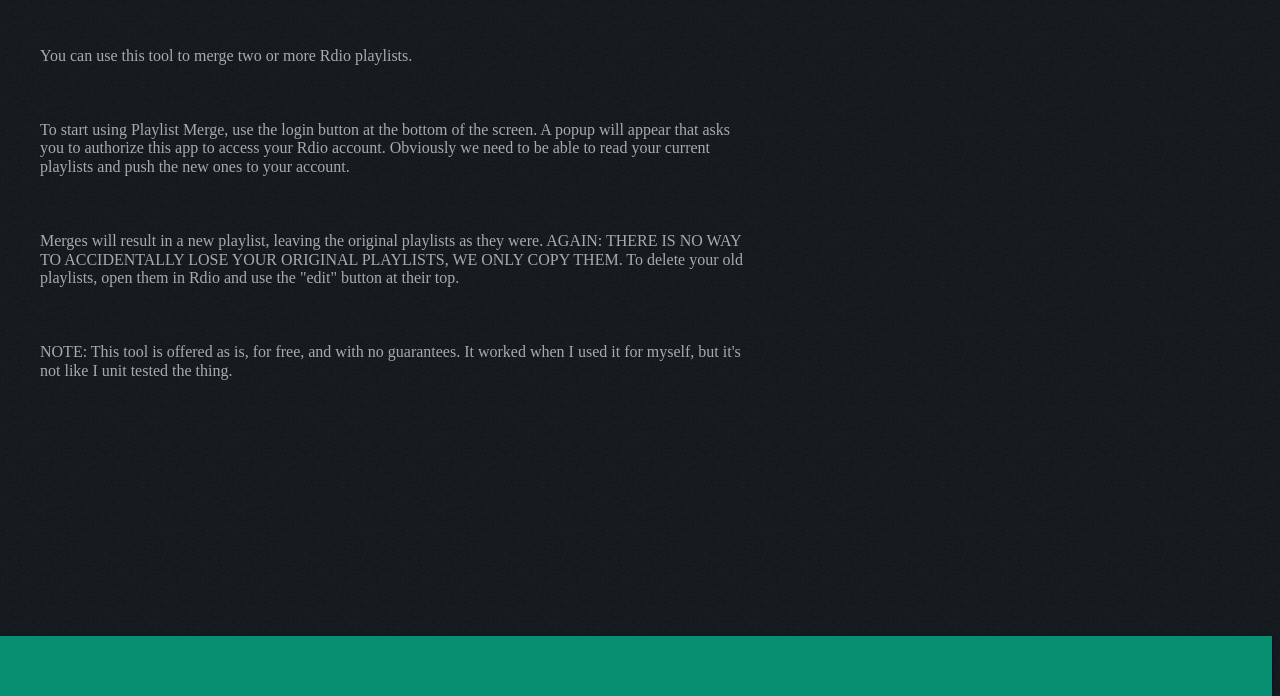
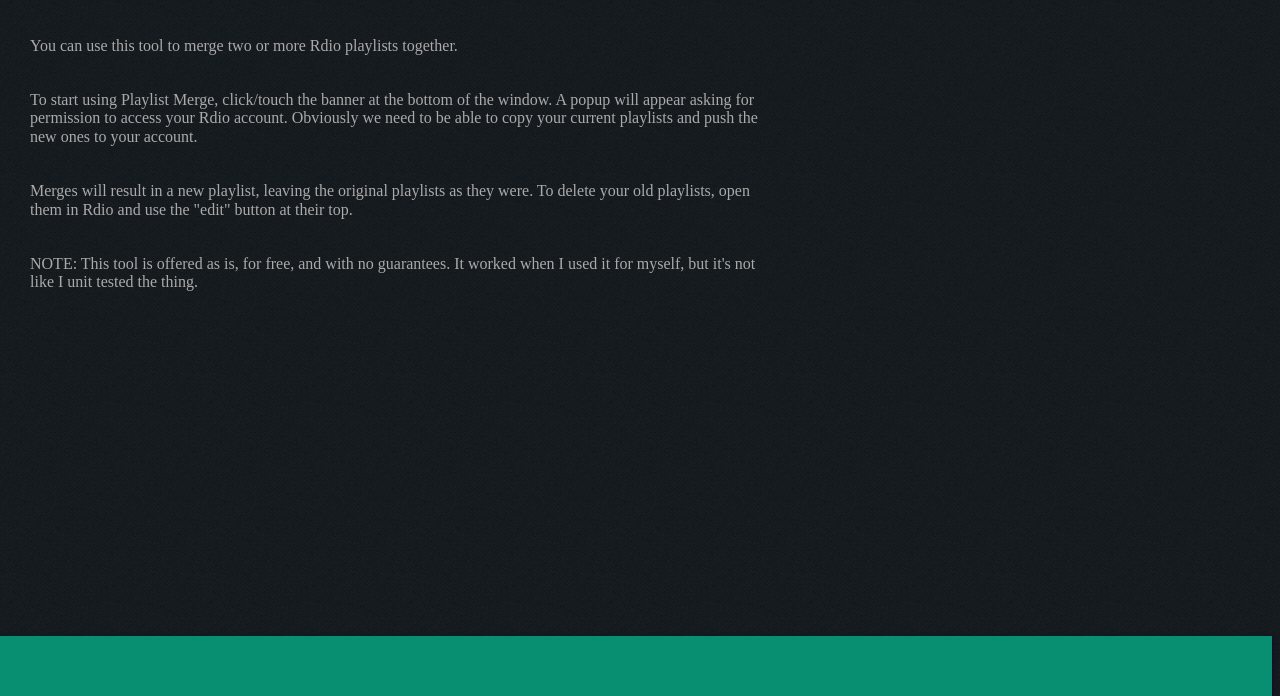
Before and after one commit to felizuno/playlistmerge, a plain HTML site: page index.html in a window 1280 px wide. Shown: the part 104-800 px from the top of the page. Drawn offline with nearby package versions, Linux system fonts and the light colour scheme; a script that the page names is missing; a web font is replaced by a local one.

Commit message:
Resets better

```diff
--- a/index.html
+++ b/index.html
@@ -23,11 +23,9 @@
 	</div>
 
 	<div class="maincontent">
-		<div class="greeting"><p>You can use this tool to merge two or more Rdio playlists.</p>
-			<p>To start using Playlist Merge, use the login button at the bottom of the screen. A popup will appear that asks you to authorize this app to access your Rdio account. Obviously we need to be able to read your current playlists and push the new ones to your account.</p>
-			<p>Merges will result in a new playlist, leaving the original playlists as they were.
-			<span>AGAIN: THERE IS NO WAY TO ACCIDENTALLY LOSE YOUR ORIGINAL PLAYLISTS, WE ONLY COPY THEM.</span>
-			To delete your old playlists, open them in Rdio and use the "edit" button at their top.</p>
+		<div class="greeting"><p>You can use this tool to merge two or more Rdio playlists together.</p>
+			<p>To start using Playlist Merge, click/touch the banner at the bottom of the window. A popup will appear asking for permission to access your Rdio account. Obviously we need to be able to copy your current playlists and push the new ones to your account.</p>
+			<p>Merges will result in a new playlist, leaving the original playlists as they were. To delete your old playlists, open them in Rdio and use the "edit" button at their top.</p>
 			<p>NOTE: This tool is offered as is, for free, and with no guarantees. It worked when I used it for myself, but it's not like I unit tested the thing.</p>
 		</div>
 		<div class="userplaylists"></div>
--- a/js/playlister.js
+++ b/js/playlister.js
@@ -49,8 +49,10 @@
 					tracks: K.playlister.newListKeys.join()
 				},
 				success: function() {
+			        $('.playlistbutton').remove();
+			        K.playlister.getUserPlaylists();
 			        $('.combinedetails').hide();
-			        $('.confirmdisplay .playlistbutton').removeClass('chosen').appendTo('.userplaylists');
+
 				}
 			});
 		}
--- a/style/main.less
+++ b/style/main.less
@@ -61,7 +61,7 @@
 		max-width: 750px;
 
 		& p {
-			padding: 20px;
+			padding: 10px;
 		}
 	}
 
```
Also changed, not shown: 1 other file.
